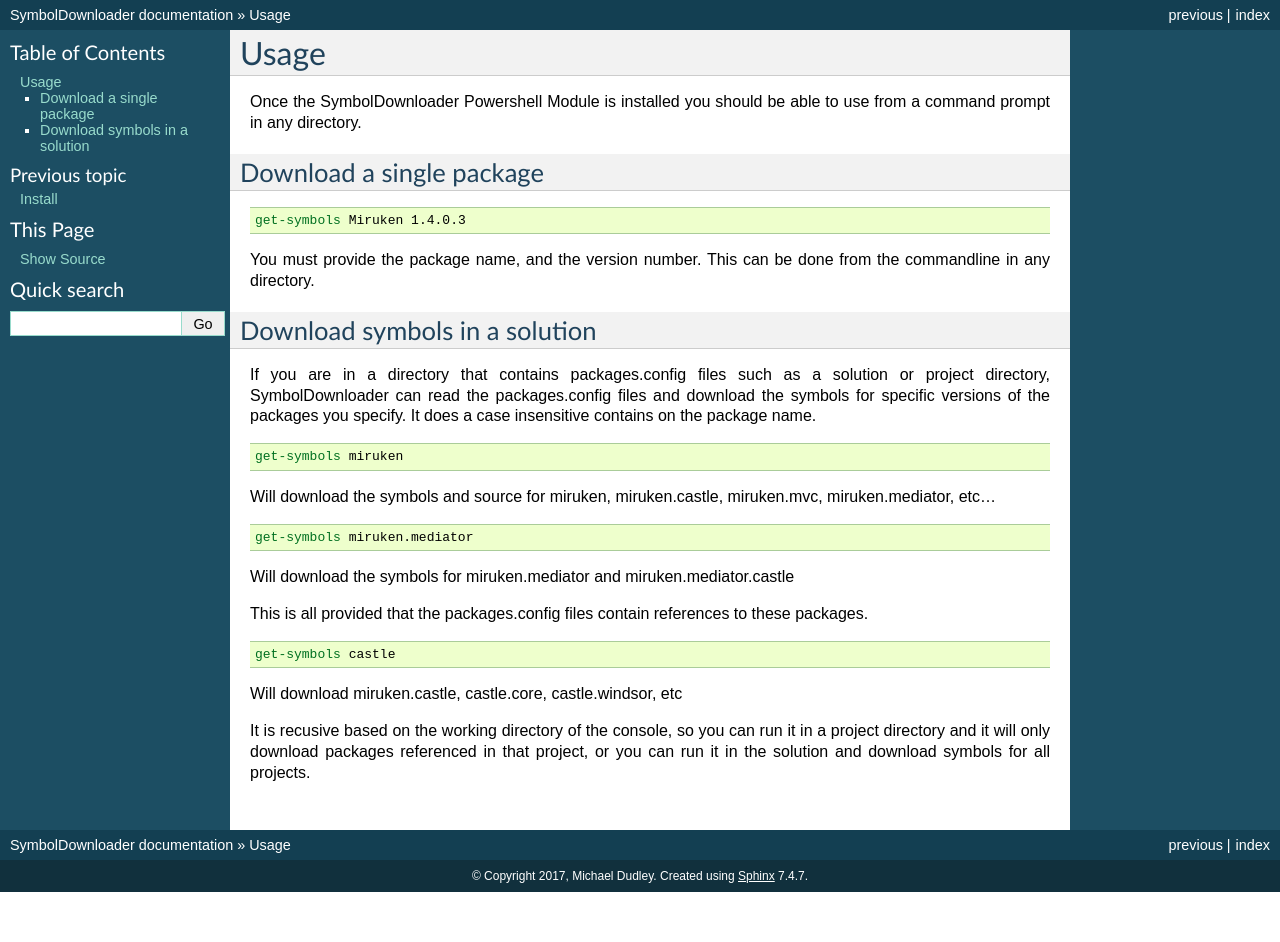
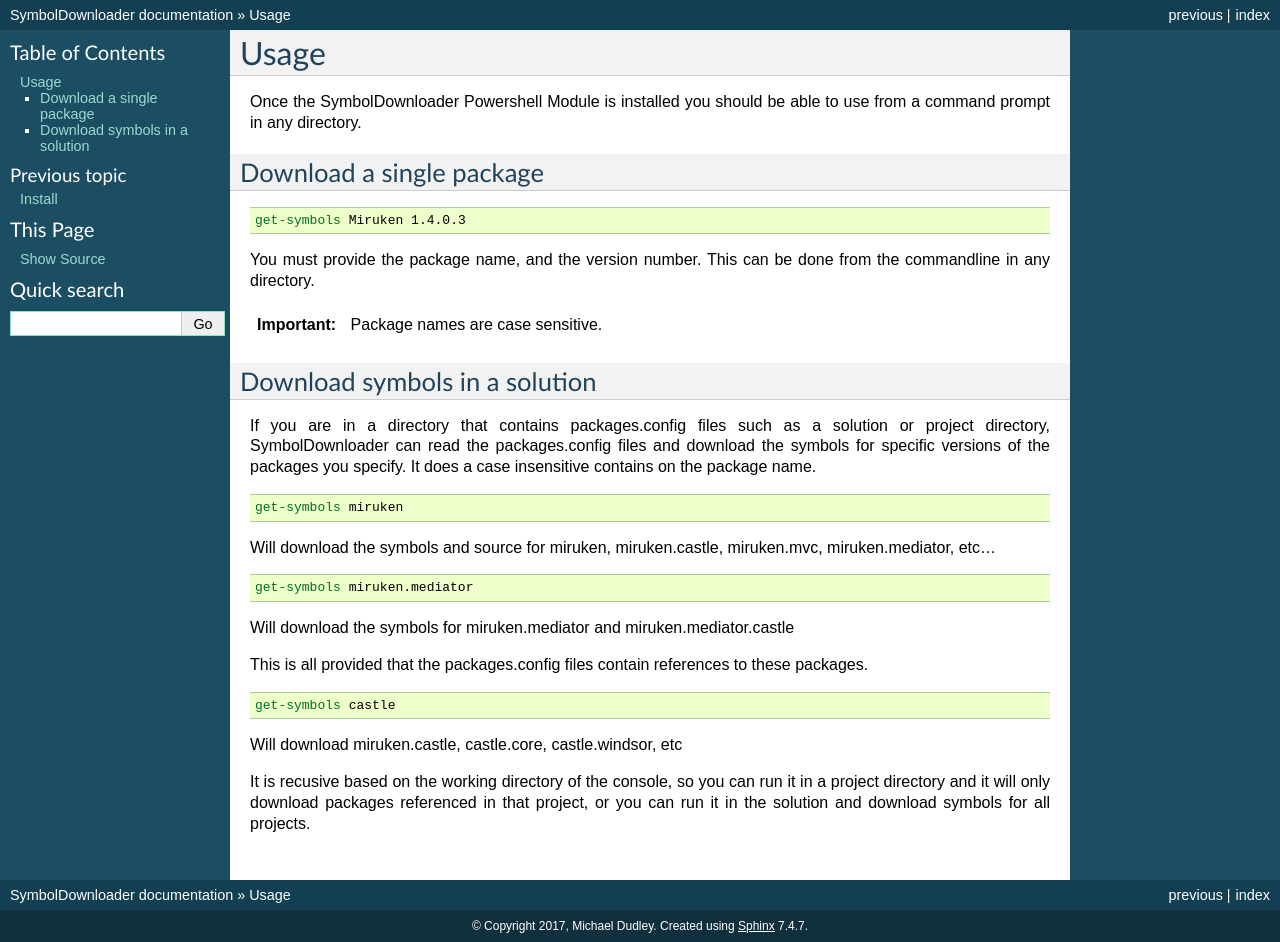
Before and after one commit to Miruken-DotNet/SymbolDownloader, a Sphinx documentation site: the page built from Doc/article/en-US/usage.rst, in a window 1280 px wide. Built offline with Sphinx 7.4.7, drawn with Linux system fonts in a browser that asks for light colours; before the commit the page ends 900 px from its top, so only the background shows below that.

Commit message:
Update usage.rst

```diff
--- a/Doc/article/en-US/usage.rst
+++ b/Doc/article/en-US/usage.rst
@@ -12,6 +12,9 @@
 	get-symbols Miruken 1.4.0.3
 
 You must provide the package name, and the version number.  This can be done from the commandline in any directory.
+
+.. important::
+	Package names are case sensitive.
 
 Download symbols in a solution
 ------------------------------
```
